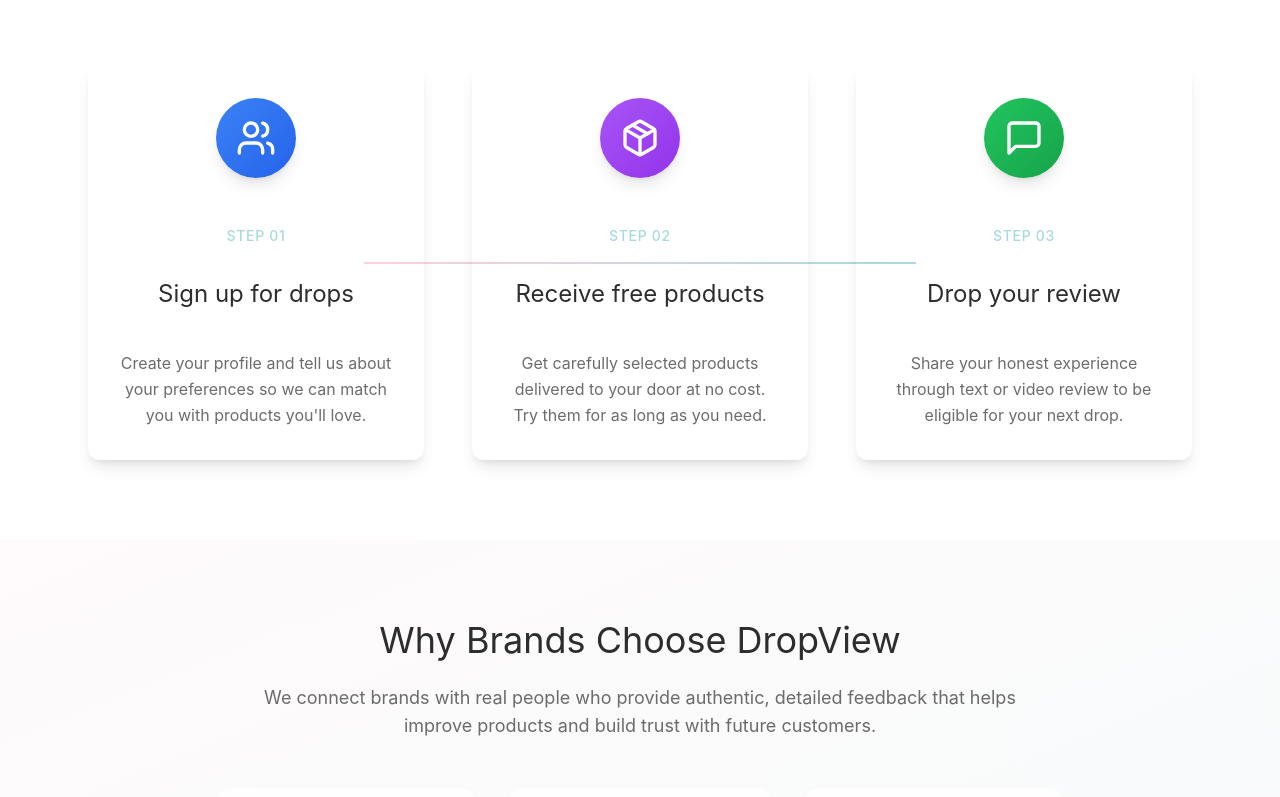
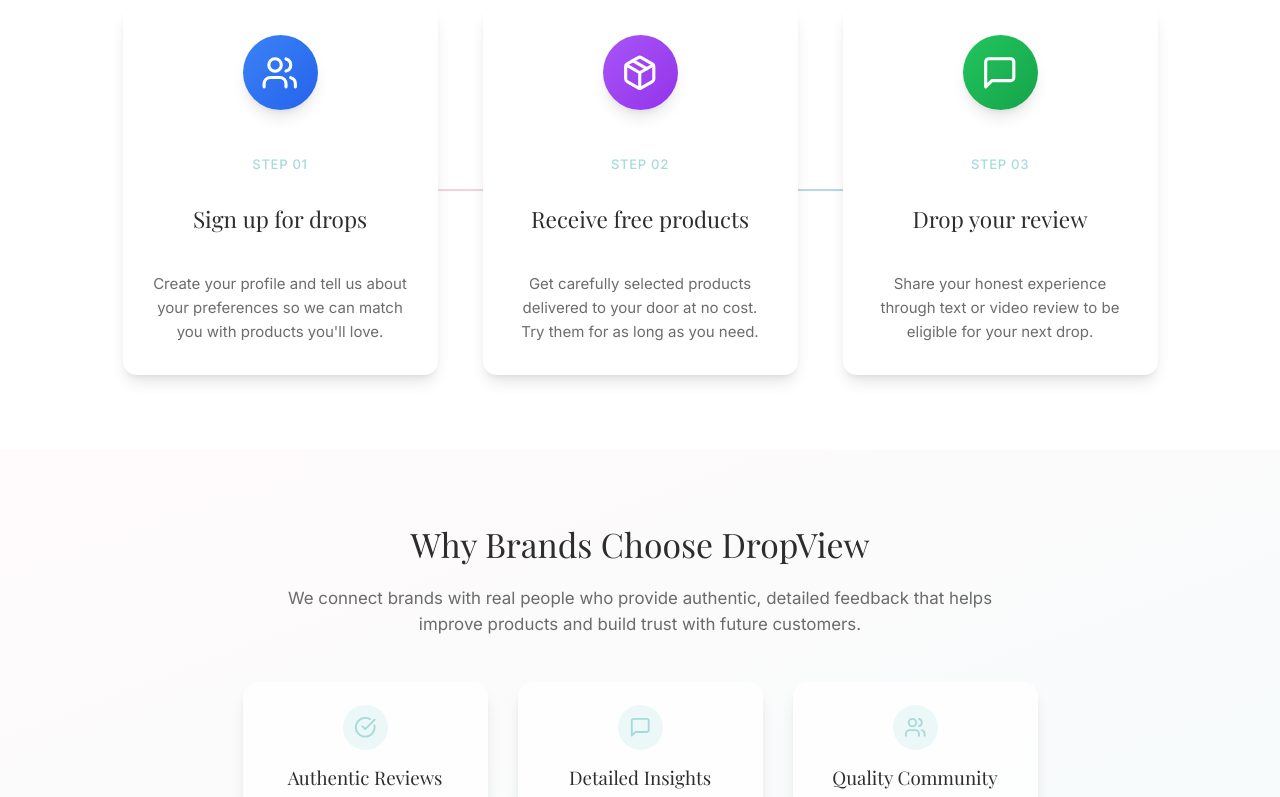
Before and after one commit to uziarslan/dropview-frontend, a React (Create React App) app: page / in a window 1280 px wide. Shown: the part 903-1700 px from the top of the page. Built offline with nearby package versions, Linux system fonts and the light colour scheme.

Commit message:
Slight CSS fixes and login page copy update

```diff
--- a/src/components/dropview/LandingPage.jsx
+++ b/src/components/dropview/LandingPage.jsx
@@ -86,9 +86,9 @@
 
         <div className="relative">
           {/* Connection Lines */}
-          <div className="hidden md:block absolute top-1/2 left-1/4 right-1/4 h-0.5 bg-gradient-to-r from-[#FFD1DC] to-[#A7DADC] transform -translate-y-1/2 z-0" />
+          <div className="hidden md:block absolute top-1/2 left-1/4 right-1/4 h-0.5 bg-gradient-to-r from-[#FFD1DC] to-[#A7DADC] transform -translate-y-1/2 pointer-events-none" style={{ zIndex: 0 }} />
 
-          <div className="grid md:grid-cols-3 gap-12 relative z-10">
+          <div className="grid md:grid-cols-3 gap-12 relative" style={{ zIndex: 1 }}>
             {[
               {
                 step: "01",
@@ -117,9 +117,10 @@
                 initial={{ opacity: 0, y: 20 }}
                 animate={{ opacity: 1, y: 0 }}
                 transition={{ duration: 0.6, delay: 0.3 + index * 0.1 }}
-                className="text-center"
+                className="text-center relative"
+                style={{ zIndex: 1 }}
               >
-                <Card className="p-8 h-full border-0 shadow-lg hover:shadow-xl transition-all duration-300">
+                <Card className="p-8 h-full border-0 shadow-lg hover:shadow-xl transition-all duration-300 bg-white relative" style={{ zIndex: 1 }}>
                   <div className={`w-20 h-20 rounded-full bg-gradient-to-br ${item.color} flex items-center justify-center mx-auto mb-6 text-white shadow-lg`}>
                     {item.icon}
                   </div>
--- a/src/components/dropview/Login.jsx
+++ b/src/components/dropview/Login.jsx
@@ -5,7 +5,7 @@
 import { Button } from '../ui/button';
 import { Input } from '../ui/input';
 import { Label } from '../ui/label';
-import { Mail, Lock, Gift } from 'lucide-react';
+import { Mail, Lock, Gift, Info } from 'lucide-react';
 
 export function Login({ onLogin }) {
   const navigate = useNavigate();
@@ -38,7 +38,14 @@
       <section className="max-w-md mx-auto px-6 py-12">
         <motion.div initial={{ opacity: 0, y: 12 }} animate={{ opacity: 1, y: 0 }} transition={{ duration: 0.3 }}>
           <Card className="p-6 border-0 shadow-lg">
-            <h1 className="font-display text-2xl text-[#2d2d2d] mb-6">Welcome back</h1>
+            <h1 className="font-display text-2xl text-[#2d2d2d] mb-2">Welcome back</h1>
+            <p className="text-sm text-[#2d2d2d]/70 mb-6">
+              Sign in to manage your drops, track review progress, and update your preferences.
+            </p>
+            <div className="flex items-start gap-2 p-3 bg-blue-50 rounded-lg text-xs text-blue-700 mb-6">
+              <Info className="h-4 w-4 mt-0.5 flex-shrink-0" />
+              <p>Your email helps us keep your product drops and account secure.</p>
+            </div>
             <form onSubmit={handleSubmit} className="space-y-4">
               <div>
                 <Label className="mb-2 block">Email</Label>
@@ -72,9 +79,35 @@
                 {loading ? 'Signing in...' : 'Sign In'}
               </Button>
             </form>
+            <div className="pt-4 text-sm text-center">
+              <span className="text-[#2d2d2d]/60">New to DropView? </span>
+              <button onClick={() => navigate('/signup')} className="text-[#2d2d2d] underline underline-offset-4">
+                Create an account
+              </button>
+            </div>
           </Card>
         </motion.div>
       </section>
+
+      <div className="text-center -mt-6 space-y-2">
+        <div className="flex items-center justify-center gap-4 text-xs text-[#2d2d2d]/60">
+          <div className="flex items-center gap-1">
+            <div className="w-2 h-2 bg-green-500 rounded-full" />
+            Always free
+          </div>
+          <div className="flex items-center gap-1">
+            <div className="w-2 h-2 bg-green-500 rounded-full" />
+            No spam
+          </div>
+          <div className="flex items-center gap-1">
+            <div className="w-2 h-2 bg-green-500 rounded-full" />
+            Secure & private
+          </div>
+        </div>
+        <p className="text-xs text-[#2d2d2d]/50">
+          We only use your details to match you with relevant product drops
+        </p>
+      </div>
     </div>
   );
 }
--- a/src/index.css
+++ b/src/index.css
@@ -1,14 +1,7 @@
 @import url("https://fonts.googleapis.com/css2?family=Inter:wght@300;400;500;600;700&family=Playfair+Display:wght@400;500;600;700&display=swap");
-
-@tailwind base;
-@tailwind components;
-@tailwind utilities;
 
 body {
   margin: 0;
-  font-family: -apple-system, BlinkMacSystemFont, 'Segoe UI', 'Roboto', 'Oxygen',
-    'Ubuntu', 'Cantarell', 'Fira Sans', 'Droid Sans', 'Helvetica Neue',
-    sans-serif;
   -webkit-font-smoothing: antialiased;
   -moz-osx-font-smoothing: grayscale;
 }
--- a/src/index.js
+++ b/src/index.js
@@ -3,6 +3,7 @@
 import ReactDOM from 'react-dom/client';
 import { BrowserRouter } from 'react-router-dom';
 import './index.css';
+import './styles/globals.css';
 import App from './App';
 
 const root = ReactDOM.createRoot(document.getElementById('root'));
--- a/src/styles/globals.css
+++ b/src/styles/globals.css
@@ -1,9 +1,13 @@
 @import url('https://fonts.googleapis.com/css2?family=Inter:wght@300;400;500;600;700&family=Playfair+Display:wght@400;500;600;700&display=swap');
+
+@tailwind base;
+@tailwind components;
+@tailwind utilities;
 
 @custom-variant dark (&:is(.dark *));
 
 :root {
-  --font-size: 14px;
+  --font-size: 15px;
   --background: #ffffff;
   --foreground: oklch(0.145 0 0);
   --card: #ffffff;
@@ -130,11 +134,13 @@
 
 @layer base {
   * {
-    @apply border-border outline-ring/50;
+    border-color: var(--border);
+    outline-color: var(--ring);
   }
 
   body {
-    @apply bg-background text-foreground;
+    background-color: var(--background);
+    color: var(--foreground);
     font-family: 'Inter', -apple-system, BlinkMacSystemFont, 'Segoe UI', Roboto, sans-serif;
   }
 
--- a/tailwind.config.js
+++ b/tailwind.config.js
@@ -5,7 +5,44 @@
         "./public/index.html"
     ],
     theme: {
-        extend: {},
+        extend: {
+            colors: {
+                background: 'var(--background)',
+                foreground: 'var(--foreground)',
+                card: 'var(--card)',
+                'card-foreground': 'var(--card-foreground)',
+                popover: 'var(--popover)',
+                'popover-foreground': 'var(--popover-foreground)',
+                primary: 'var(--primary)',
+                'primary-foreground': 'var(--primary-foreground)',
+                secondary: 'var(--secondary)',
+                'secondary-foreground': 'var(--secondary-foreground)',
+                muted: 'var(--muted)',
+                'muted-foreground': 'var(--muted-foreground)',
+                accent: 'var(--accent)',
+                'accent-foreground': 'var(--accent-foreground)',
+                destructive: 'var(--destructive)',
+                'destructive-foreground': 'var(--destructive-foreground)',
+                border: 'var(--border)',
+                input: 'var(--input)',
+                ring: 'var(--ring)',
+                // Sidebar tokens (optional but present in globals.css)
+                sidebar: 'var(--sidebar)',
+                'sidebar-foreground': 'var(--sidebar-foreground)',
+                'sidebar-primary': 'var(--sidebar-primary)',
+                'sidebar-primary-foreground': 'var(--sidebar-primary-foreground)',
+                'sidebar-accent': 'var(--sidebar-accent)',
+                'sidebar-accent-foreground': 'var(--sidebar-accent-foreground)',
+                'sidebar-border': 'var(--sidebar-border)',
+                'sidebar-ring': 'var(--sidebar-ring)'
+            },
+            borderRadius: {
+                sm: 'calc(var(--radius) - 4px)',
+                md: 'calc(var(--radius) - 2px)',
+                lg: 'var(--radius)',
+                xl: 'calc(var(--radius) + 4px)'
+            }
+        },
     },
     plugins: [],
 }
```
